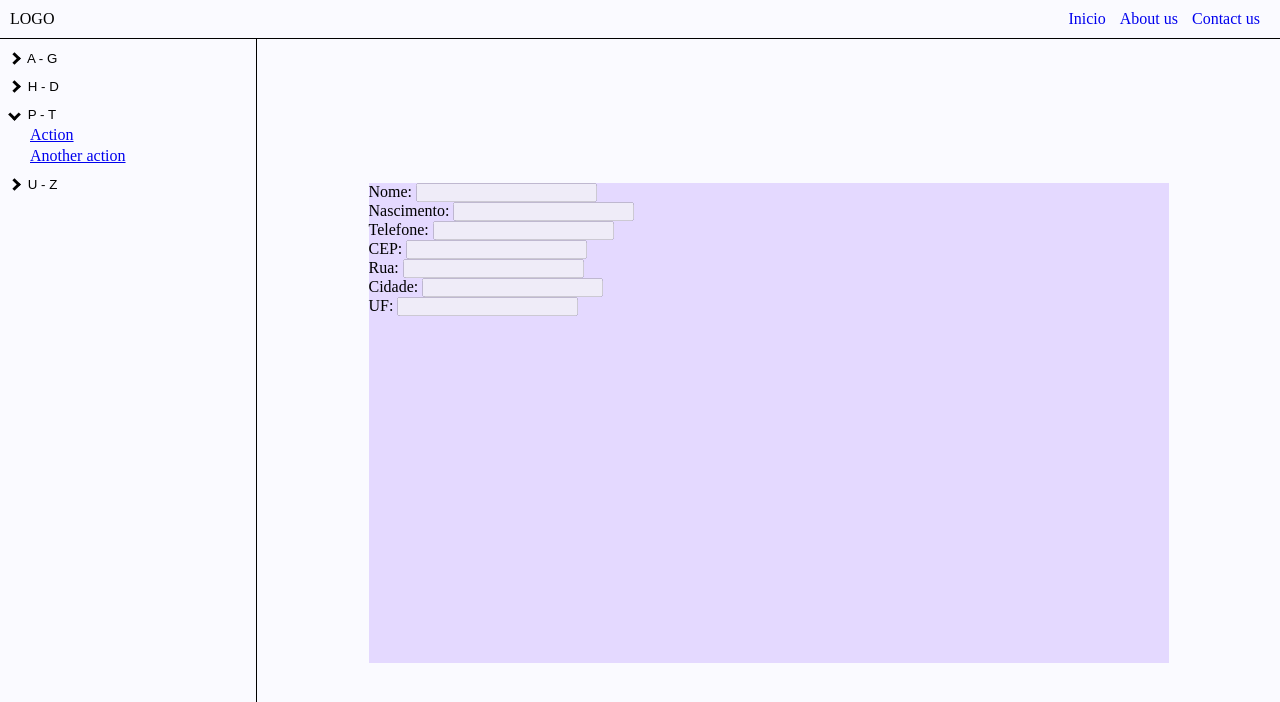
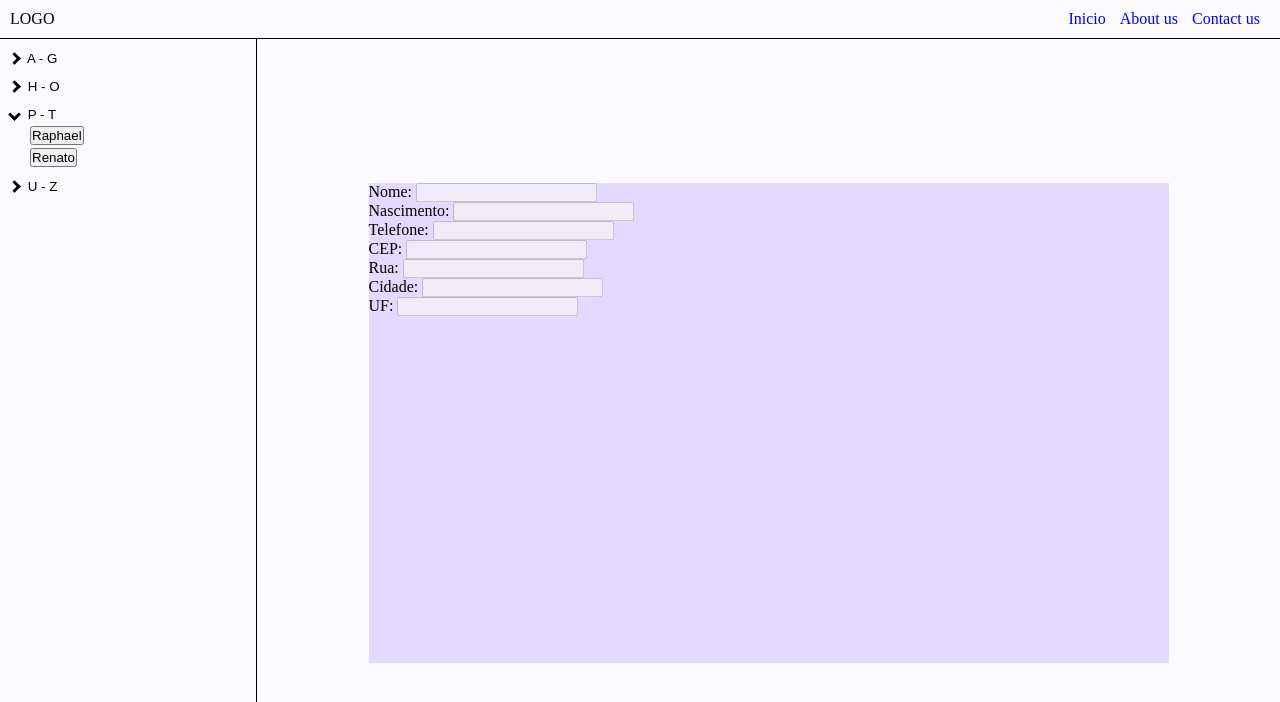
Before and after one commit to Raphael3c/3CauseEffect, a plain HTML site: page index.html in a window 1280 px wide. Both pictures are taken after a click on the button "P - T". Shown: the top 702 px of the page. Drawn offline with Linux system fonts and the light colour scheme.

Commit message:
Listing name with dom

```diff
--- a/index.html
+++ b/index.html
@@ -41,11 +41,9 @@
           onclick="toogleDisplay('li2')"
           class="button-menu"
         >
-        <i id="li2-i" class="arrow right"></i> H - D
+        <i id="li2-i" class="arrow right"></i> H - O
         </button>
         <ul id="li2">
-          <li><a href="#">Action</a></li>
-          <li><a href="#">Another action</a></li>
         </ul>
       </div>
 
@@ -58,8 +56,6 @@
         <i id="li3-i" class="arrow right"></i> P - T
         </button>
         <ul id="li3">
-          <li><a href="#">Action</a></li>
-          <li><a href="#">Another action</a></li>
         </ul>
       </div>
 
@@ -72,8 +68,6 @@
         <i id="li4-i" class="arrow right"></i> U - Z
         </button>
         <ul id="li4">
-          <li><a href="#">Action</a></li>
-          <li><a href="#">Another action</a></li>
         </ul>
       </div>
 
--- a/utils/functions.js
+++ b/utils/functions.js
@@ -86,21 +86,55 @@ function sortPeople(){
 
 function list(){
   const sortedPeople = sortPeople();
-  const element = document.getElementById("li1");
-  const newHTML = '<li><button onclick="putInformation("Adenizia")">Adenizia</button></li>'
 
 
-  var listItem = document.createElement("li");
-  var button = document.createElement("button");
+  for(let index in sortedPeople){
+    if(sortedPeople[index].name[0] < 'G'){
+      var element = document.getElementById("li1");
+      var listItem = document.createElement("li");
+      var button = document.createElement("button");
+      button.onclick = () => putInformation(sortedPeople[0].name);
+      button.appendChild(document.createTextNode(sortedPeople[0].name));
 
-  button.onclick = () => putInformation("Adenizia");
-  button.appendChild(document.createTextNode(sortedPeople[0].name));
+      listItem.appendChild(button);
 
-  listItem.appendChild(button);
+      element.appendChild(listItem);
+    }
 
-  element.appendChild(listItem);
+    if(sortedPeople[index].name[0] > 'H' && sortedPeople[index].name[0] < 'O'){
+      var element = document.getElementById("li2");
+      var listItem = document.createElement("li");
+      var button = document.createElement("button");
+      button.onclick = () => putInformation(sortedPeople[index].name);
+      button.appendChild(document.createTextNode(sortedPeople[index].name));
 
-  //for(let people in sortedPeople){
-  //
-  //}
+      listItem.appendChild(button);
+
+      element.appendChild(listItem);
+    }
+
+    if(sortedPeople[index].name[0] > 'P' && sortedPeople[index].name[0] < 'T'){
+      var element = document.getElementById("li3");
+      var listItem = document.createElement("li");
+      var button = document.createElement("button");
+      button.onclick = () => putInformation(sortedPeople[index].name);
+      button.appendChild(document.createTextNode(sortedPeople[index].name));
+
+      listItem.appendChild(button);
+
+      element.appendChild(listItem);
+    }
+
+    if(sortedPeople[index].name[0] > 'U' && sortedPeople[index].name[0] < 'Z'){
+      var element = document.getElementById("li4");
+      var listItem = document.createElement("li");
+      var button = document.createElement("button");
+      button.onclick = () => putInformation(sortedPeople[index].name);
+      button.appendChild(document.createTextNode(sortedPeople[index].name));
+
+      listItem.appendChild(button);
+
+      element.appendChild(listItem);
+    }
+  }
 }
```
